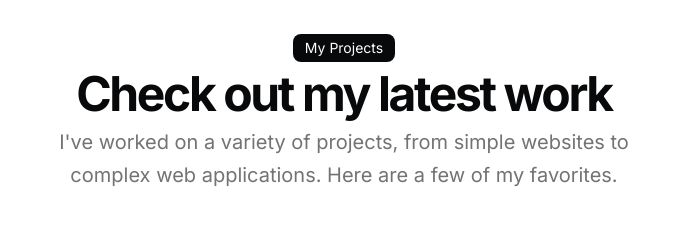
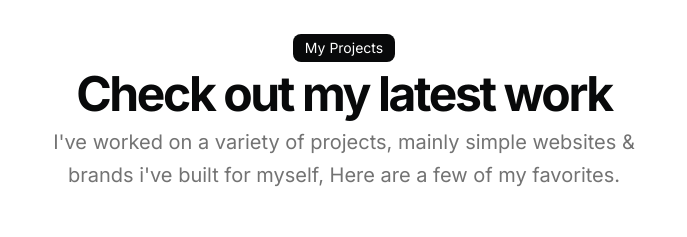
Before and after one commit to telluricaquarian/curriculumvitae, a Next.js app: page / in a window 1280 px wide. Shown: the part 1380-1617 px from the top of the page, without its empty margins (296-983 px from the left). Built offline with nearby package versions, Linux system fonts and the light colour scheme.

Commit message:
Updated portfolio with latest changes

```diff
--- a/src/app/page.tsx
+++ b/src/app/page.tsx
@@ -123,8 +123,8 @@ export default function Page() {
                   Check out my latest work
                 </h2>
                 <p className="text-muted-foreground md:text-xl/relaxed lg:text-base/relaxed xl:text-xl/relaxed">
-                  I&apos;ve worked on a variety of projects, from simple
-                  websites to complex web applications. Here are a few of my
+                  I&apos;ve worked on a variety of projects, mainly simple
+                  websites & brands i've built for myself, Here are a few of my
                   favorites.
                 </p>
               </div>
```
